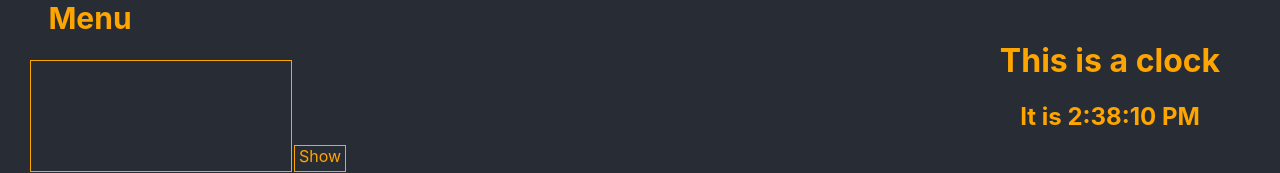
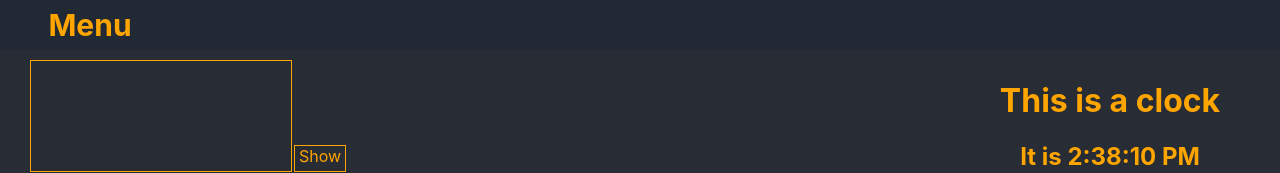
Before and after one commit to tothricsaj/react-learn-for-myself, a React (Create React App) app: page / in a window 1280 px wide. Shown: the top 173 px of the page. Built offline with nearby package versions, Linux system fonts and the light colour scheme.

Commit message:
styled menu

```diff
--- a/src/ClockComponent/Clock.module.css
+++ b/src/ClockComponent/Clock.module.css
@@ -1,6 +1,6 @@
 .wrapper {
     width: 300px;
     position: absolute;
-    top: 20px;
+    top: 60px;
     right: 20px;
 }
--- a/src/MenuComponent/HiddenMenu/Hidden.module.css
+++ b/src/MenuComponent/HiddenMenu/Hidden.module.css
@@ -5,12 +5,17 @@
     top: 0;
     left: 0;
     padding-left: 40px;
+    background: #202934;
 }
 
 .menuButton {
     width: 100px;
+    height: 100%;
     font-size: 30px;
     font-weight: bold;
     cursor: pointer;
     margin: 0;
+    display: flex;
+    justify-content: center;
+    align-items: center;
 }
```
